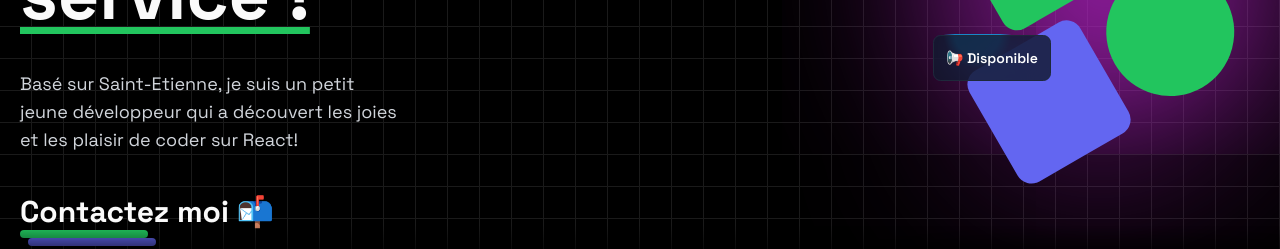
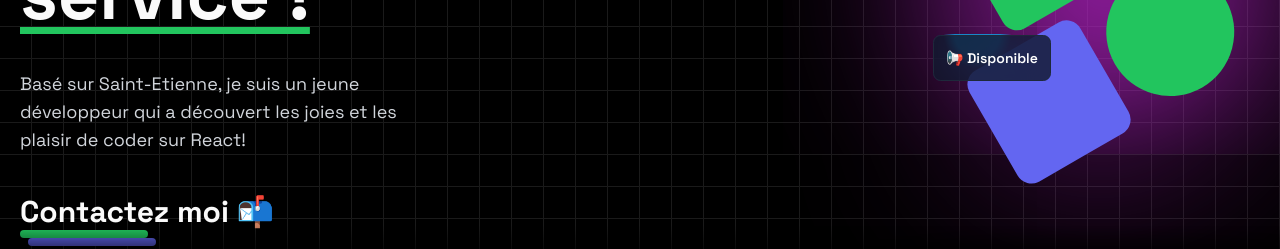
Before and after one commit to VinceS42/portfolio-nextJs, a Next.js app in the folder portfolio-next-js/: page / in a window 1280 px wide. Shown: the part 390-639 px from the top of the page. Built offline with nearby package versions, Linux system fonts and the light colour scheme.

Commit message:
maj description

```diff
--- a/portfolio-next-js/app/(home)/components/HeroSection.tsx
+++ b/portfolio-next-js/app/(home)/components/HeroSection.tsx
@@ -15,7 +15,7 @@ export default function HeroSection() {
                 </h2>
                 <p className="md:w-96 text-lg text-gray-300">
                     {
-                        "Basé sur Saint-Etienne, je suis un petit jeune développeur qui a découvert les joies et les plaisir de coder sur React!"
+                        "Basé sur Saint-Etienne, je suis un jeune développeur qui a découvert les joies et les plaisir de coder sur React!"
                     }
                 </p>
                 <Link
--- a/portfolio-next-js/app/layout.tsx
+++ b/portfolio-next-js/app/layout.tsx
@@ -11,11 +11,11 @@ export const metadata: Metadata = {
 
     title: " Portfolio FAYON Vincent",
     description:
-        "Basé sur Saint-Etienne, je suis un petit jeune développeur qui a découvert les joies et les plaisir de coder sur React et qui découvre NextJS!",
+        "Basé sur Saint-Etienne, je suis un jeune développeur qui a découvert les joies et les plaisir de coder sur React et qui découvre NextJS!",
     openGraph: {
         title: "Portfolio de FAYON Vincent",
         description:
-            "Basé sur Saint-Etienne, je suis un petit jeune développeur qui a découvert les joies et les plaisir de coder sur React et qui découvre NextJS!",
+            "Basé sur Saint-Etienne, je suis un jeune développeur qui a découvert les joies et les plaisir de coder sur React et qui découvre NextJS!",
         url: "https://portfolio-next-js-azure.vercel.app/",
         siteName: "FAYON Vincent",
         images: "/og.png",
```
